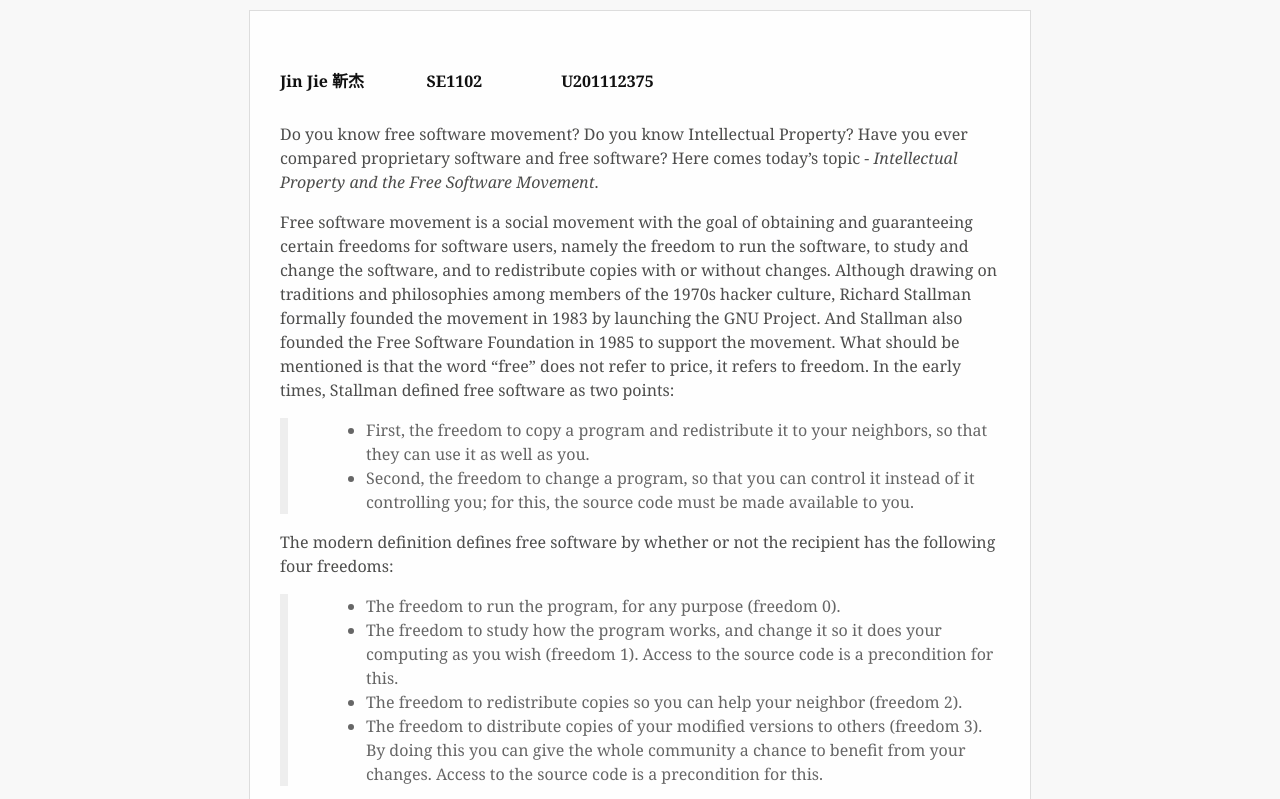
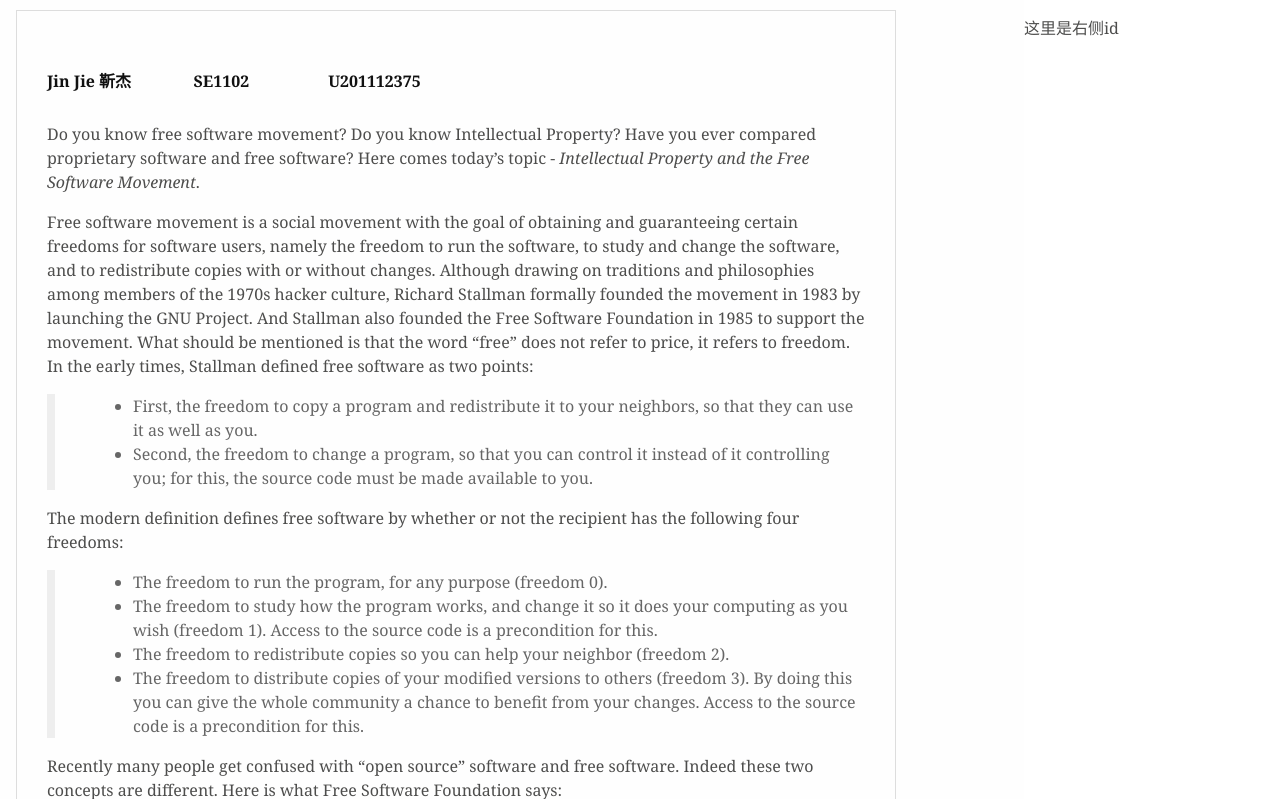
Before and after one commit to jinjaysnow/jinjaysnow.github.io, a plain HTML site: page blog/2014-08/Editorial.html in a window 1280 px wide. Shown: the top 799 px of the page. Drawn offline with nearby package versions, Linux system fonts and the light colour scheme; some packages are replaced by stand-ins of ours.

Commit message:
add mycustom.css mytemplate.html modify all files

```diff
--- a/blog/2014-08/Editorial.html
+++ b/blog/2014-08/Editorial.html
@@ -1,4 +1,7 @@
-<!DOCTYPE html><html><head><meta charset="utf-8"><meta name="brief" content="This is a document about *Free Software Movement*.">
+<html>
+<head>
+	<meta http-equiv="Content-Type" content="text/html; charset=utf8">
+	<meta name="brief" content="This is a document about *Free Software Movement*.">
 <meta name="base_url" content="http://jinjaysnow.github.io">
 <meta name="date" content="2014-08">
 <meta name="authors" content="Jin Jay">
@@ -15,19 +18,42 @@
 
 /* Body */
 html { font-size: 100%; overflow-y: scroll; -webkit-text-size-adjust: 100%; -ms-text-size-adjust: 100%; }
+* {
+  box-sizing: border-box;
+}
 
-body{
+body {
   color:#4d4d4c;
   font-family:Georgia, Palatino, 'Palatino Linotype', Times, 'Times New Roman',
               "Hiragino Sans GB", "STXihei", "微软雅黑", serif;
   font-size:12px;
   line-height:1.5em;
   background:#fefefe;
-  width: 45em;
+  width: 100% !important;
+}
+
+#side {
+  background-color: #fff;
+  position: fixed;
+  margin-right: 0 !important;
+  bottom: 0 !important;
+  top:0 !important;
+  left: 80%;
+  width: 20% !important;
+}
+#blog {
+  margin-left: 0 !important;
+  margin-right: 20%;
+  top: 0 !important;
+  width: 70% !important;
+}
+
+#markdown {
+  width: 55em;
   margin: 10px auto;
   padding: 30px;
   border: 1px solid #ddd;
-  outline: 1300px solid #f8f8f8;
+  /*outline: 1300px solid #f8f8f8;*/
 }
 
 /* Links */
@@ -403,7 +429,12 @@ MathJax.Hub.Config({
   showProcessingMessages: false
 });
 </script>
-<title>Editorial</title></head><body><h5 id="jin-jie-se1102u201112375"><a name="user-content-jin-jie-se1102u201112375" href="#jin-jie-se1102u201112375" class="headeranchor-link"  aria-hidden="true"><span class="headeranchor"></span></a>Jin Jie 靳杰 &nbsp;&nbsp;&nbsp;&nbsp;&nbsp;&nbsp;&nbsp;&nbsp;&nbsp;&nbsp;&nbsp;&nbsp;&nbsp;&nbsp;SE1102&nbsp;&nbsp;&nbsp;&nbsp;&nbsp;&nbsp;&nbsp;&nbsp;&nbsp;&nbsp;&nbsp;&nbsp;&nbsp;&nbsp;&nbsp;&nbsp;&nbsp;&nbsp;&nbsp;U201112375</h5>
+<title>Editorial</title>
+</head>
+<body>
+	<div id="blog">
+		<div id="markdown" >
+			<h5 id="jin-jie-se1102u201112375"><a name="user-content-jin-jie-se1102u201112375" href="#jin-jie-se1102u201112375" class="headeranchor-link"  aria-hidden="true"><span class="headeranchor"></span></a>Jin Jie 靳杰 &nbsp;&nbsp;&nbsp;&nbsp;&nbsp;&nbsp;&nbsp;&nbsp;&nbsp;&nbsp;&nbsp;&nbsp;&nbsp;&nbsp;SE1102&nbsp;&nbsp;&nbsp;&nbsp;&nbsp;&nbsp;&nbsp;&nbsp;&nbsp;&nbsp;&nbsp;&nbsp;&nbsp;&nbsp;&nbsp;&nbsp;&nbsp;&nbsp;&nbsp;U201112375</h5>
 <p>Do you know free software movement? Do you know Intellectual Property? Have you ever compared proprietary software and free software? Here comes today&rsquo;s topic - <em>Intellectual Property and the Free Software Movement</em>.</p>
 <p>Free software movement is a social movement with the goal of obtaining and guaranteeing certain freedoms for software users, namely the freedom to run the software, to study and change the software, and to redistribute copies with or without changes. Although drawing on traditions and philosophies among members of the 1970s hacker culture, Richard Stallman formally founded the movement in 1983 by launching the GNU Project. And Stallman also founded the Free Software Foundation in 1985 to support the movement. What should be mentioned is that the word &ldquo;free&rdquo; does not refer to price, it refers to freedom. In the early times, Stallman defined free software as two points: </p>
 <blockquote>
@@ -471,4 +502,24 @@ Sell your own expertise! If you are a developer with experience installing or cu
 </code></pre>
 
 <p>Since there are so many ways earning money from free software, I think it helps the software industry develop more rapidly. And it also inpires rather than discourages innovation, for programmers like to pursue the ultimate. Since I have benefited a lot from free software, it doesn&rsquo;t discourage me from choosing a career in software engineering, on the contrary, I&rsquo;d like to dedicate myself to the develpment of software industry. But I don&rsquo;t approve of Stallman&rsquo;s belief that people should reject all proprietary software, because intellecture property should be protected and can be used in any legal form that the owner like.</p>
-<p>So what do you think?</p></body></html>
+<p>So what do you think?</p>
+		</div>
+	</div>
+	<div id="side">
+	<p>
+		这里是右侧id
+	</p>
+	</div>
+	<footer class="container">
+		<p class="text-muted text-center">
+			JinJay's blog<a href="https://github.com/jinjaysnow" target="_blank">@JinJay</a>.
+		</p>
+	</footer>
+</body>
+</html>
+
+<script type="text/javascript">
+$(document).ready( function() {
+	$('table').addClass('table table-bordered');
+});
+</script>
--- a/markdownPreview/keywords.json
+++ b/markdownPreview/keywords.json
@@ -1 +1 @@
-{"default": ["2014-08/eidtorial.html"], "Free-Software-Movement": ["2014-08/Editorial.html"], "code": ["2014-08/test.html", "2014-08/Use MarkDownPy.html"], "Stern": ["2014-08/Stern Report.html"], "Resume": ["2014-08/Resume.html"]}
+{"default": ["2014-08/eidtorial.html"], "Free-Software-Movement": ["2014-08/Editorial.html"], "code": ["2014-08/test.html", "2014-08/Use MarkDownPy.html"], "Resume": ["2014-08/Resume.html"], "Stern": ["2014-08/Stern Report.html"]}
--- a/markdownPreview/mymarkdown.css
+++ b/markdownPreview/mymarkdown.css
@@ -11,19 +11,42 @@
 
 /* Body */
 html { font-size: 100%; overflow-y: scroll; -webkit-text-size-adjust: 100%; -ms-text-size-adjust: 100%; }
+* {
+  box-sizing: border-box;
+}
 
-body{
+body {
   color:#4d4d4c;
   font-family:Georgia, Palatino, 'Palatino Linotype', Times, 'Times New Roman',
               "Hiragino Sans GB", "STXihei", "微软雅黑", serif;
   font-size:12px;
   line-height:1.5em;
   background:#fefefe;
-  width: 68%;
-  /*margin: 10px auto;*/
+  width: 100% !important;
+}
+
+#side {
+  background-color: #fff;
+  position: fixed;
+  margin-right: 0 !important;
+  bottom: 0 !important;
+  top:0 !important;
+  left: 80%;
+  width: 20% !important;
+}
+#blog {
+  margin-left: 0 !important;
+  margin-right: 20%;
+  top: 0 !important;
+  width: 70% !important;
+}
+
+#markdown {
+  width: 55em;
+  margin: 10px auto;
   padding: 30px;
   border: 1px solid #ddd;
-  outline: 1300px solid #f8f8f8;
+  /*outline: 1300px solid #f8f8f8;*/
 }
 
 /* Links */
```
Also changed, not shown: blog/2014-08/Stern Report.html (+57 -6 lines), blog/2014-08/Use MarkDownPy.html (+57 -6 lines), blog/2014-08/eidtorial.html (+57 -6 lines), blog/2014-08/resume.html (+57 -6 lines), blog/2014-08/test.html (+57 -6 lines), markdownPreview/mytemplate.html (added, +29 -0 lines), 3 other files.
